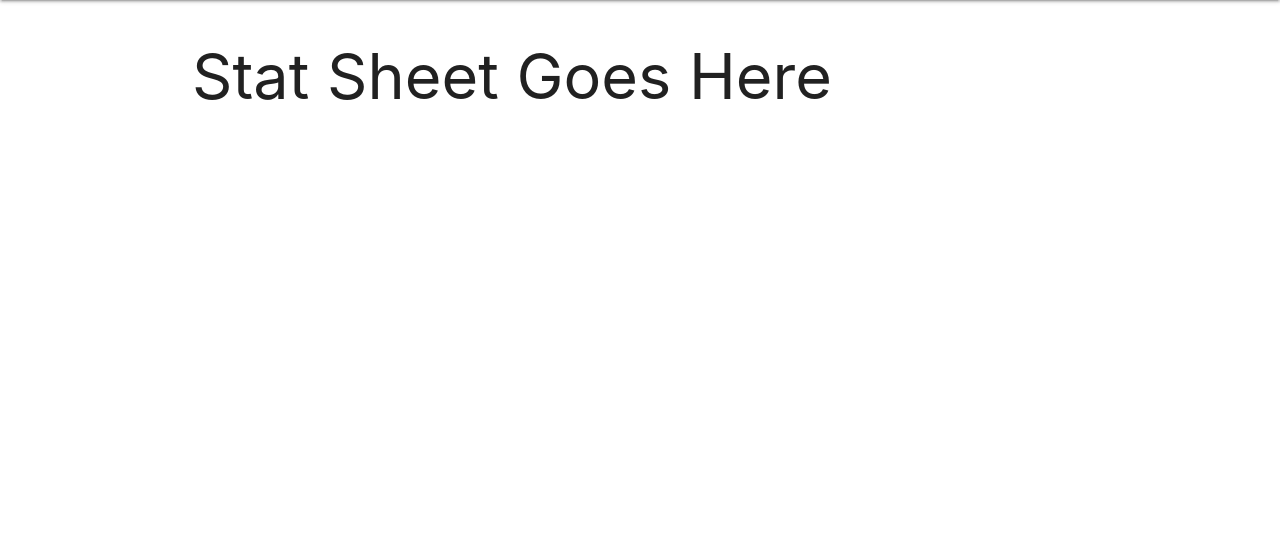
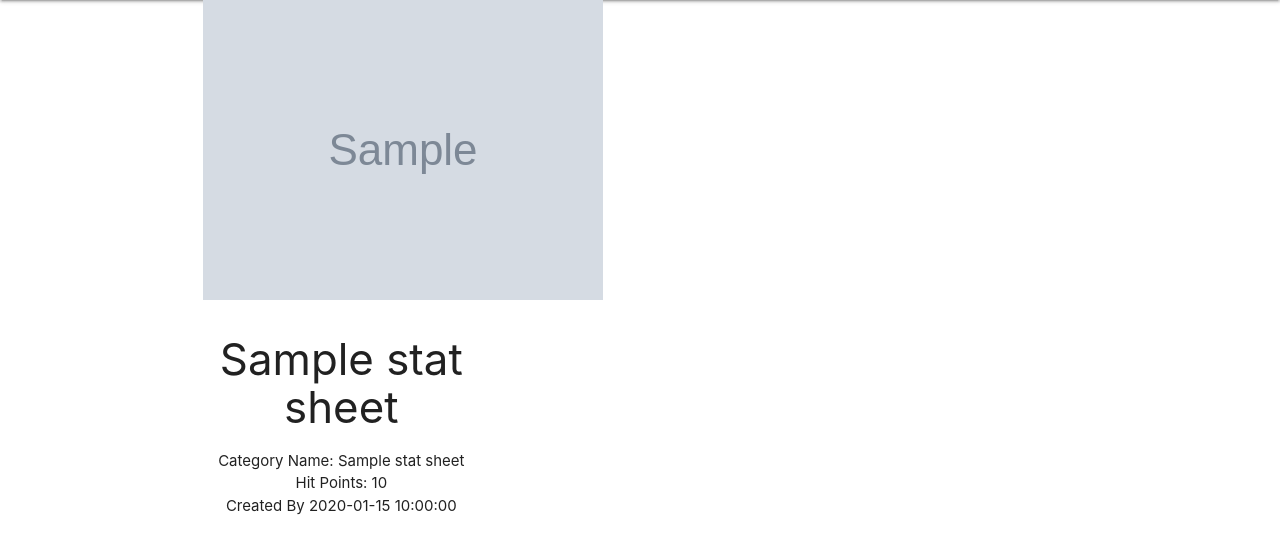
Before and after one commit to MomciloDordevic/the-whistling-dragons, a Flask app: page / in a window 1280 px wide. Shown: the part 64-618 px from the top of the page. Run offline with Flask 2, Linux system fonts and the light colour scheme; grey boxes marked "Sample" are stand-in pictures; a database or web service that is not in the repository returns one stand-in record (values such as "Sample title"); some libraries are stand-ins or nearby versions.

Commit message:
worked on stat_sheet

```diff
--- a/templates/stat_sheet.html
+++ b/templates/stat_sheet.html
@@ -1,4 +1,30 @@
 {% extends "base.html" %}
 {% block content %}
-    <h1> Stat Sheet Goes Here</h1>
+
+<section class="recipes">
+    <div class="row">
+        {% for stat_sheet in stat_sheet %}
+        <div class="col s12 m6 l6 xl4">
+            <div class="card-large">
+                <div class="card-image">
+                    <img src="{{ stat_sheet.image_url }}">
+                </div>
+                <div class="card-content content center-align fira-sans">
+                    <h3>{{ stat_sheet.name }}
+
+                    </h3>
+                    <span>Category Name: {{ stat_sheet.category_name }}<br>
+                        Hit Points: {{ stat_sheet.hit_points }}<br>
+                        Created By {{ stat_sheet.created_by }}
+                    </span>
+                </div>
+
+
+            </div>
+        </div>
+        {% endfor %}
+    </div>
+</section>
+
+
 {% endblock %}
```
Also changed, not shown: static/css/style.css (line endings or trailing spaces).
